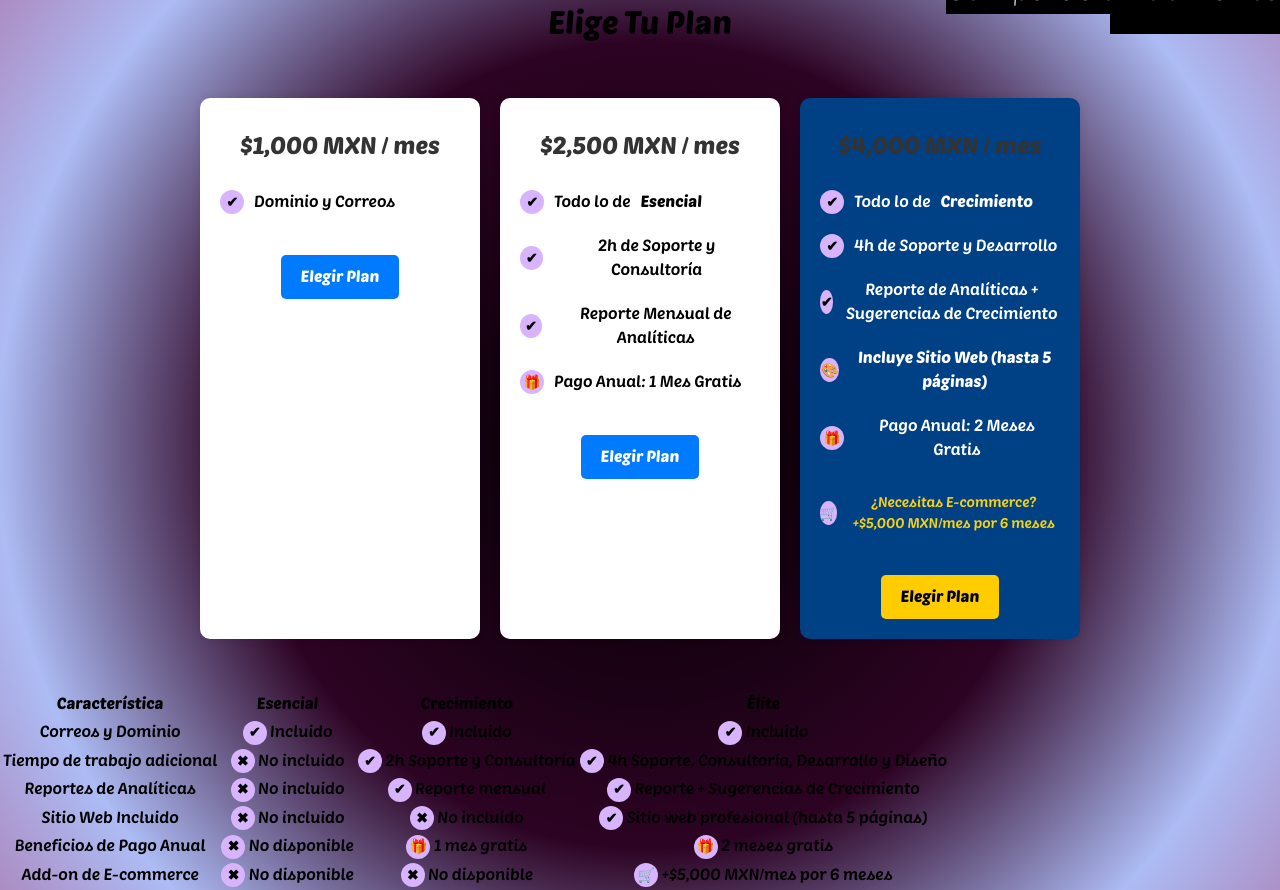
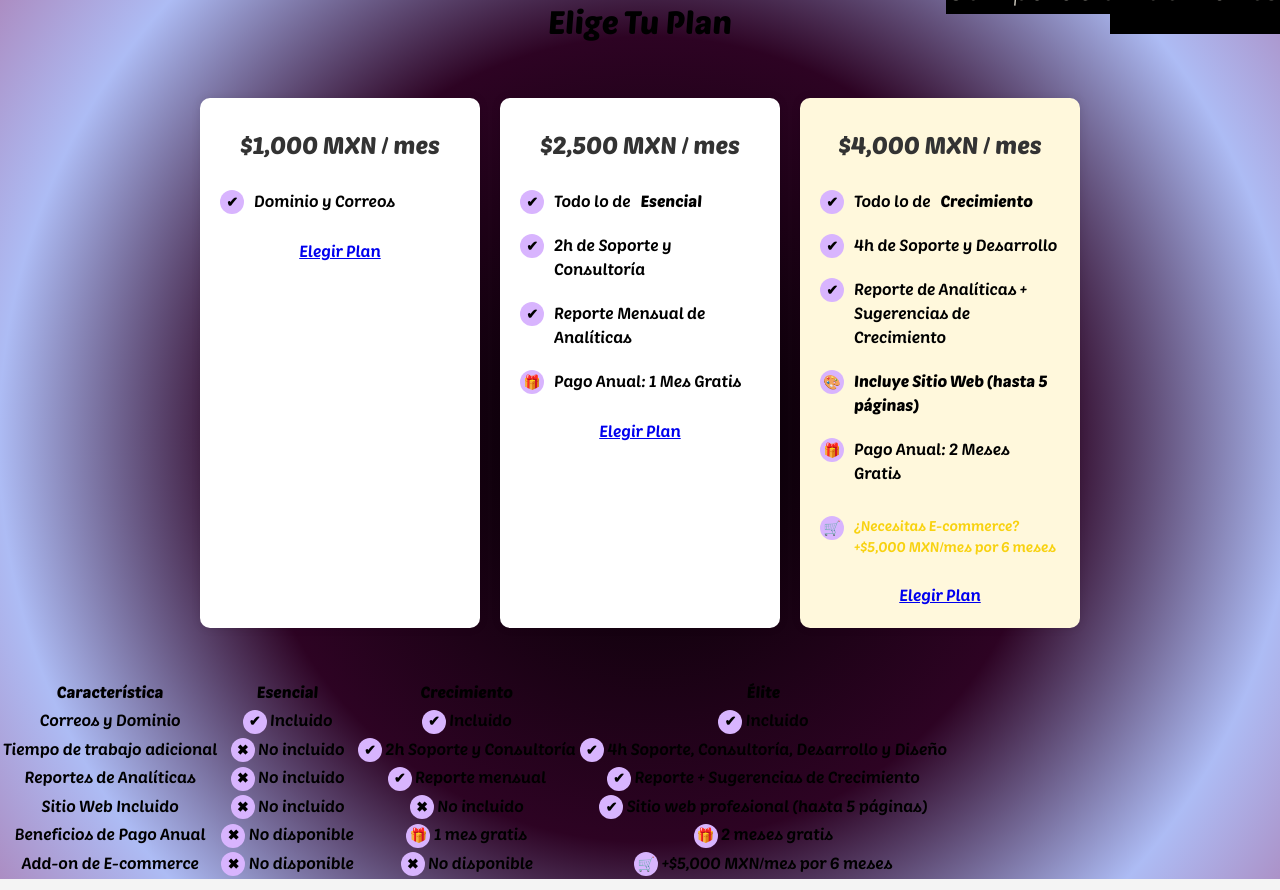
Before and after one commit to BennyRaccoon/buncult-website, a Next.js app: page /oferta-web in a window 1280 px wide. Built offline with nearby package versions, Linux system fonts and the light colour scheme.

Commit message:
Update styles.css

```diff
--- a/app/oferta-web/styles.css
+++ b/app/oferta-web/styles.css
@@ -44,7 +44,7 @@ body {
 .features li {
     padding: 10px 0;
     display: flex;
-    align-items: center;
+    text-align: left;
     justify-content: start;
     gap: 10px;
 }
@@ -53,7 +53,7 @@ body {
     display: inline-flex;
     align-items: center;
     justify-content: center;
-    width: 24px;
+    min-width: 24px;
     height: 24px;
     border-radius: 50%;
     background-color: #d8b4fe; /* Lilac background */
@@ -62,25 +62,8 @@ body {
     font-size: 14px;
 }
 
-.btn {
-    display: inline-block;
-    margin-top: 15px;
-    padding: 10px 20px;
-    text-decoration: none;
-    background: #007BFF;
-    color: white;
-    border-radius: 5px;
-    font-weight: bold;
-}
-
 .elite {
-    background: #004085;
-    color: white;
-}
-
-.elite .btn {
-    background: #ffcc00;
-    color: #000;
+    background: cornsilk;
 }
 
 .ecommerce-add {
```
